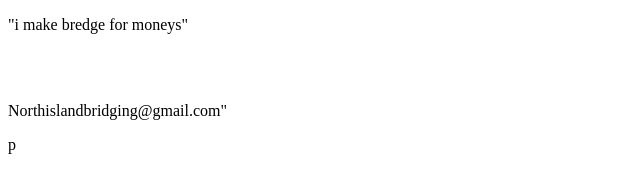
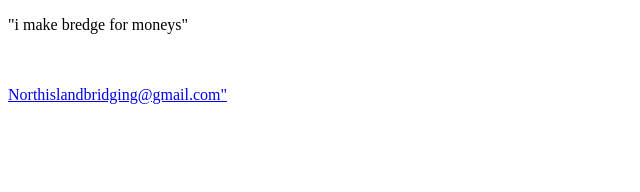
Before and after one commit to Hunter-was/NorthIslandBridgingco, a plain HTML site: page index.html in a window 1280 px wide. Shown: the whole page, without its empty margins (0-640 px from the left). Drawn offline with Linux system fonts and the light colour scheme.

Commit message:
Fix email display and make it a clickable link
Correct email display and change to a link.

```diff
--- a/index.html
+++ b/index.html
@@ -3,5 +3,5 @@
 <p color="black">"i make bredge for moneys"</p>
   <br>
   <br>
-<p color="red">Northislandbridging@gmail.com"</p>p
+<a href="Northislandbridging@gmail.com" color="red">Northislandbridging@gmail.com"</a>
 </body>
```
